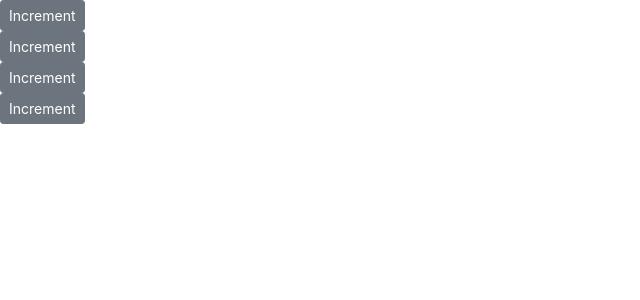
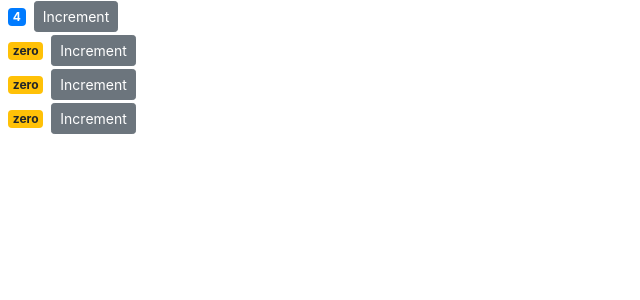
Before and after one commit to parisajabbari/counter-app, a React (Create React App) app: page / in a window 1280 px wide. Shown: the top 300 px of the page, without its empty margins (0-640 px from the left). Built offline with nearby package versions, Linux system fonts and the light colour scheme.

Commit message:
property name changed

```diff
--- a/src/components/counter.jsx
+++ b/src/components/counter.jsx
@@ -28,13 +28,13 @@
 
   getBadgeClasses() {
     let classes = "badge m-2 badge-";
-    classes += this.state.count === 0 ? "warning" : "primary";
+    classes += this.state.value === 0 ? "warning" : "primary";
     return classes;
   }
 
   formatCount() {
-    const { count } = this.state;
-    return count === 0 ? "zero" : count;
+    const { value } = this.state;
+    return value === 0 ? "zero" : value;
   }
 }
 
```
